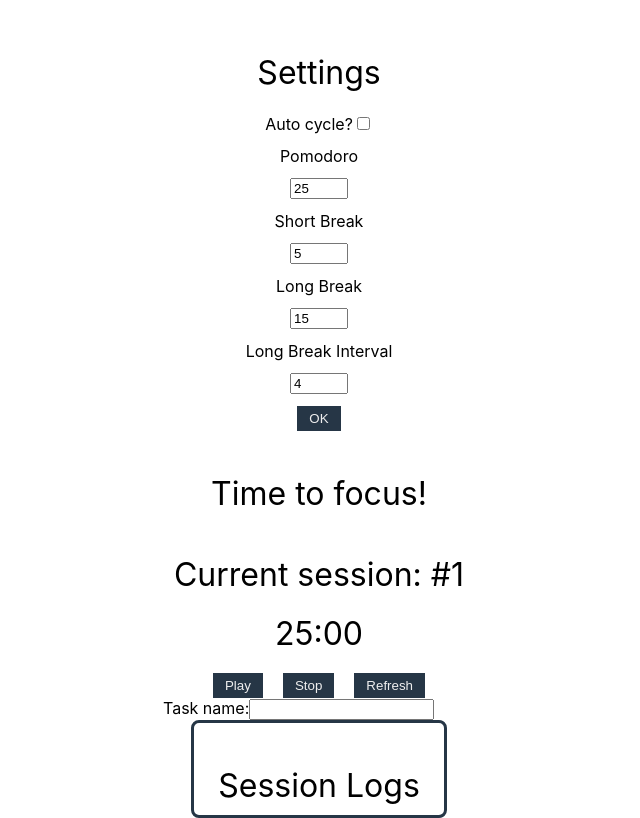
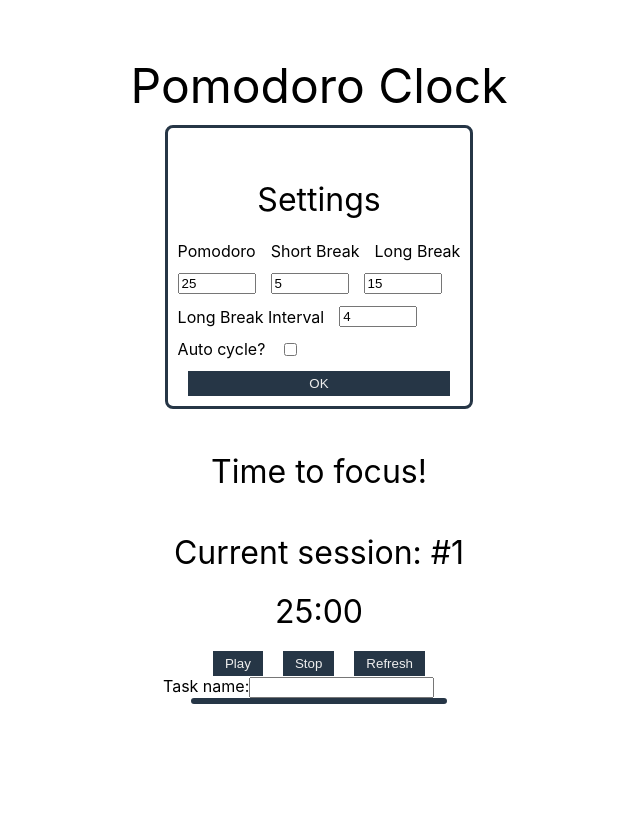
Before and after one commit to calebyg/PomoReact, a React (Create React App) app: page / in a window 1280 px wide. Shown: the whole page, without its empty margins (321-961 px from the left). Built offline with nearby package versions, Linux system fonts and the light colour scheme.

Commit message:
Fixed CSS for PomoSettings

```diff
--- a/src/App.css
+++ b/src/App.css
@@ -18,15 +18,28 @@
 }
 
 .settings-container {
+  border-style: solid;
+  border-radius: 8px;
+  border-color: #263646;
+  padding: 10px;
+
   display: inline-flex;
   flex-wrap: wrap;
   flex-direction: column;
   gap: 12px;
+  /* align-items: center; */
+}
+
+.settings-sub-container {
+  display: inline-flex;
+  flex-wrap: wrap;
+  flex-direction: row;
+  gap: 15px;
   align-items: center;
 }
 
 input[type="number"] {
-  width: 50px;
+  width: 70px;
 }
 
 h2 {
@@ -77,7 +90,6 @@ button[disabled] {
 .session-log-container {
   padding: 20px;
   text-align: center;
-  border-bottom: solid black;
 }
 
 .session-log-container > h2 {
--- a/src/components/PomoSettings.js
+++ b/src/components/PomoSettings.js
@@ -48,23 +48,24 @@ const PomoSettings = (props) => {
   return (
     <section className="settings-container">
       <h4>Settings</h4>
-      <section>
+      <section className="settings-sub-container">
+        <label>Pomodoro</label>
+        <label>Short Break</label>
+        <label>Long Break</label>
+      </section>
+      <section className="settings-sub-container">
+        <input type="number" defaultValue="25" onChange={pomodoroHandler} />
+        <input type="number" defaultValue="5" onChange={shortBreakHandler} />
+        <input type="number" defaultValue="15" onChange={longBreakHandler} />
+      </section>
+      <section className="settings-sub-container">
+        <label>Long Break Interval</label>
+        <input type="number" defaultValue="4" onChange={longBreakIntervalHandler}/>
+      </section>
+      <section className="settings-sub-container">
         <label>Auto cycle?</label>
         <input ref={checkboxRef} type="checkbox" />
       </section>
-
-      <label>Pomodoro</label>
-      <input type="number" defaultValue="25" onChange={pomodoroHandler} />
-      <label>Short Break</label>
-      <input type="number" defaultValue="5" onChange={shortBreakHandler} />
-      <label>Long Break</label>
-      <input type="number" defaultValue="15" onChange={longBreakHandler} />
-      <label>Long Break Interval</label>
-      <input
-        type="number"
-        defaultValue="4"
-        onChange={longBreakIntervalHandler}
-      />
       <button
         className="submit-button"
         disabled={isDisabled}
--- a/src/components/SessionLogList.js
+++ b/src/components/SessionLogList.js
@@ -2,8 +2,9 @@ import SessionLog from "./SessionLog";
 const SessionLogList = (props) => {
   const session_log_data = props.data;
   return (
-    <section className="session-list-container">
-      <h4>Session Logs</h4>
+    <section
+      className="session-list-container"
+    >
       {session_log_data.map((session) => (
         <li key={session.id}>
           <SessionLog
```
